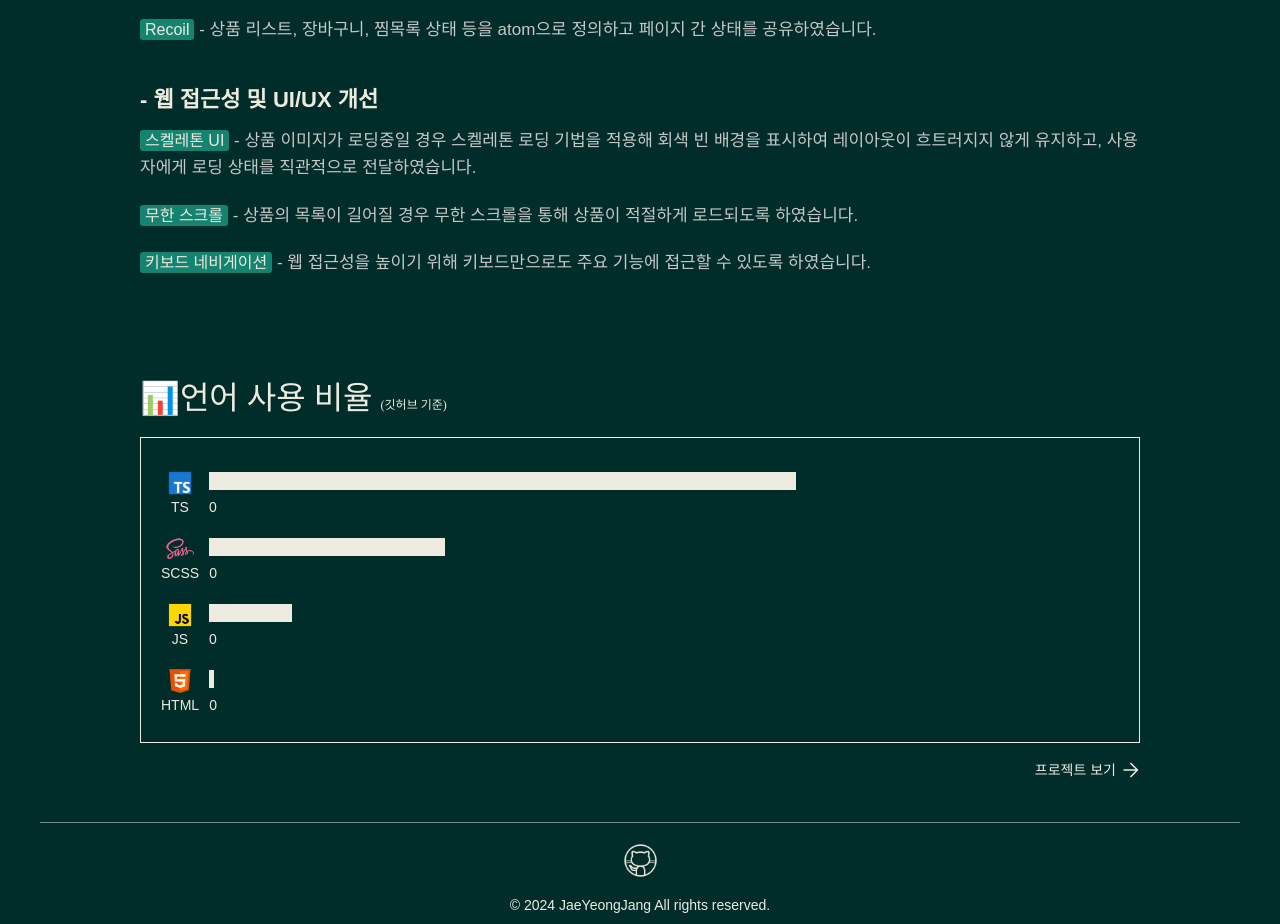
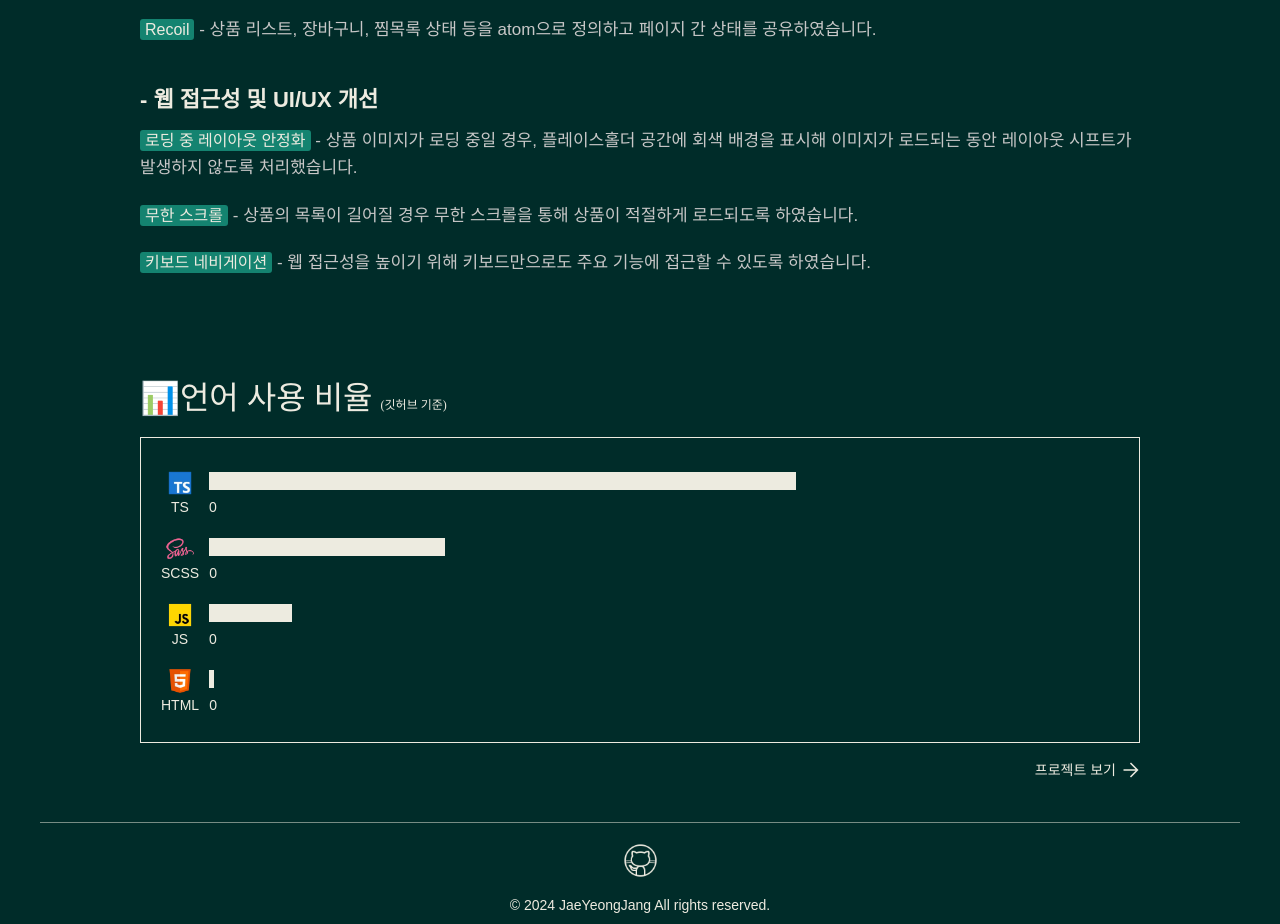
Before and after one commit to jaeyeong97/portfolio, a React (Create React App) app: page /shop in a window 1280 px wide. Shown: the part 2086-3010 px from the top of the page. Built offline with nearby package versions, Linux system fonts and the light colour scheme; a web font is replaced by a local one.

Commit message:
레이아웃 시프트 설명 수정

```diff
--- a/src/components/projectPages/Shop.js
+++ b/src/components/projectPages/Shop.js
@@ -121,7 +121,10 @@ const Shop = () => {
             <div><span className="cem">Recoil</span> - 상품 리스트, 장바구니, 찜목록 상태 등을 atom으로 정의하고 페이지 간 상태를 공유하였습니다.</div>
 
             <h4 className="ex_h4">- 웹 접근성 및 UI/UX 개선</h4>
-            <div><span className="cem">스켈레톤 UI</span> - 상품 이미지가 로딩중일 경우 스켈레톤 로딩 기법을 적용해 회색 빈 배경을 표시하여 레이아웃이 흐트러지지 않게 유지하고, 사용자에게 로딩 상태를 직관적으로 전달하였습니다.</div>
+            <div>
+              <span className="cem">로딩 중 레이아웃 안정화</span> - 상품 이미지가 로딩 중일 경우, 플레이스홀더 공간에 회색 배경을 표시해 이미지가 로드되는 동안 레이아웃 시프트가 발생하지 않도록 처리했습니다.
+            </div>
+
             <div><span className="cem">무한 스크롤</span> - 상품의 목록이 길어질 경우 무한 스크롤을 통해 상품이 적절하게 로드되도록 하였습니다.</div>
             <div><span className="cem">키보드 네비게이션</span> - 웹 접근성을 높이기 위해 키보드만으로도 주요 기능에 접근할 수 있도록 하였습니다.</div>
           </div>
```
